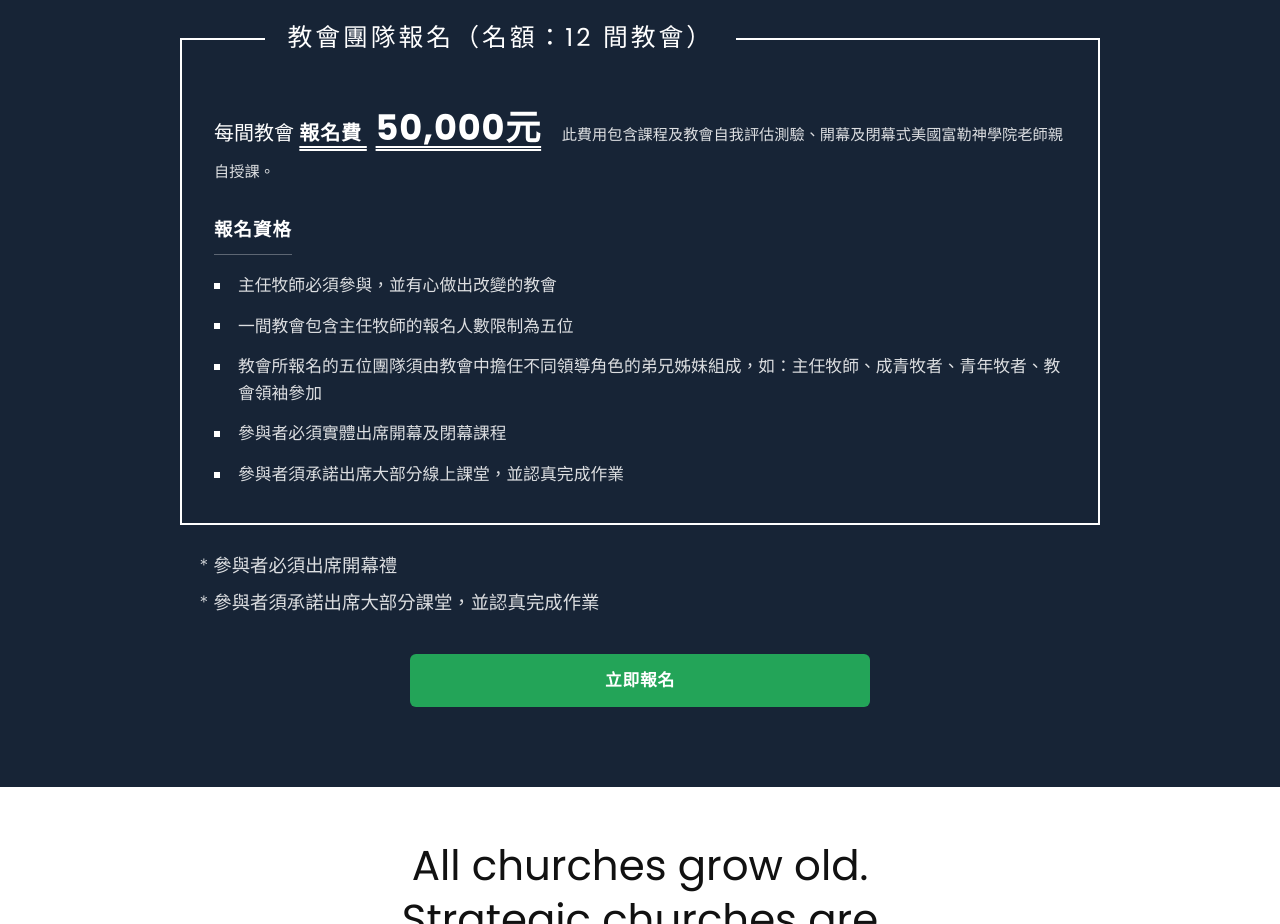
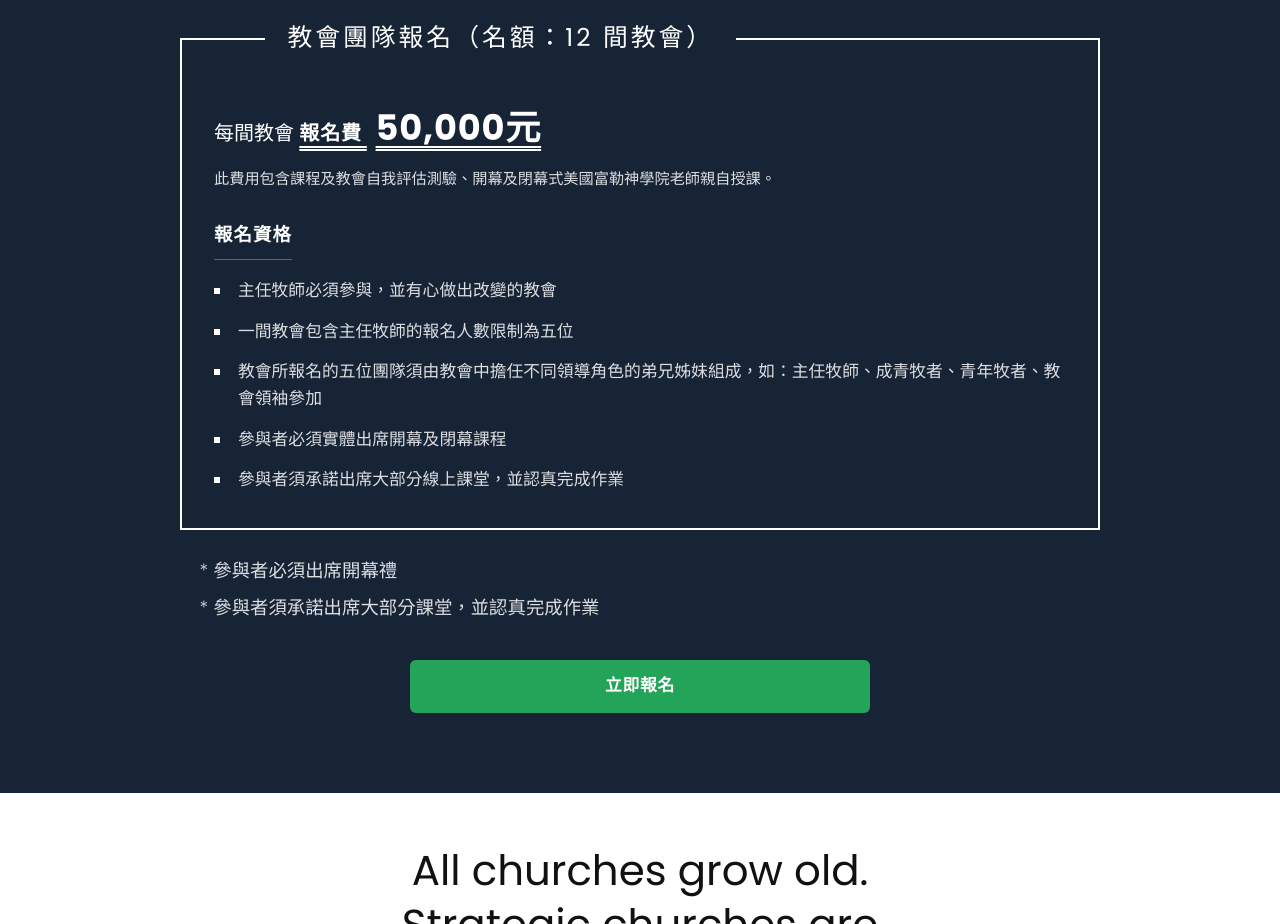
Before and after one commit to GrowingYoungTW/GrowingYoungTW.github.io, a plain HTML site: page index.html in a window 1280 px wide. Shown: the part 5180-6104 px from the top of the page. Drawn offline with Linux system fonts and the light colour scheme.

Commit message:
Put the registration fee description on its own line.
Co-authored-by: Cursor <cursoragent@cursor.com>

```diff
--- a/css/styles.css
+++ b/css/styles.css
@@ -801,9 +801,11 @@ section {
 }
 
 .sub-text {
+  display: block;
+  margin-top: 0.75rem;
   font-size: 0.95rem;
   color: rgba(255, 255, 255, 0.85);
-  margin-left: 0.4rem;
+  line-height: 1.6;
 }
 
 .price-old {
```
